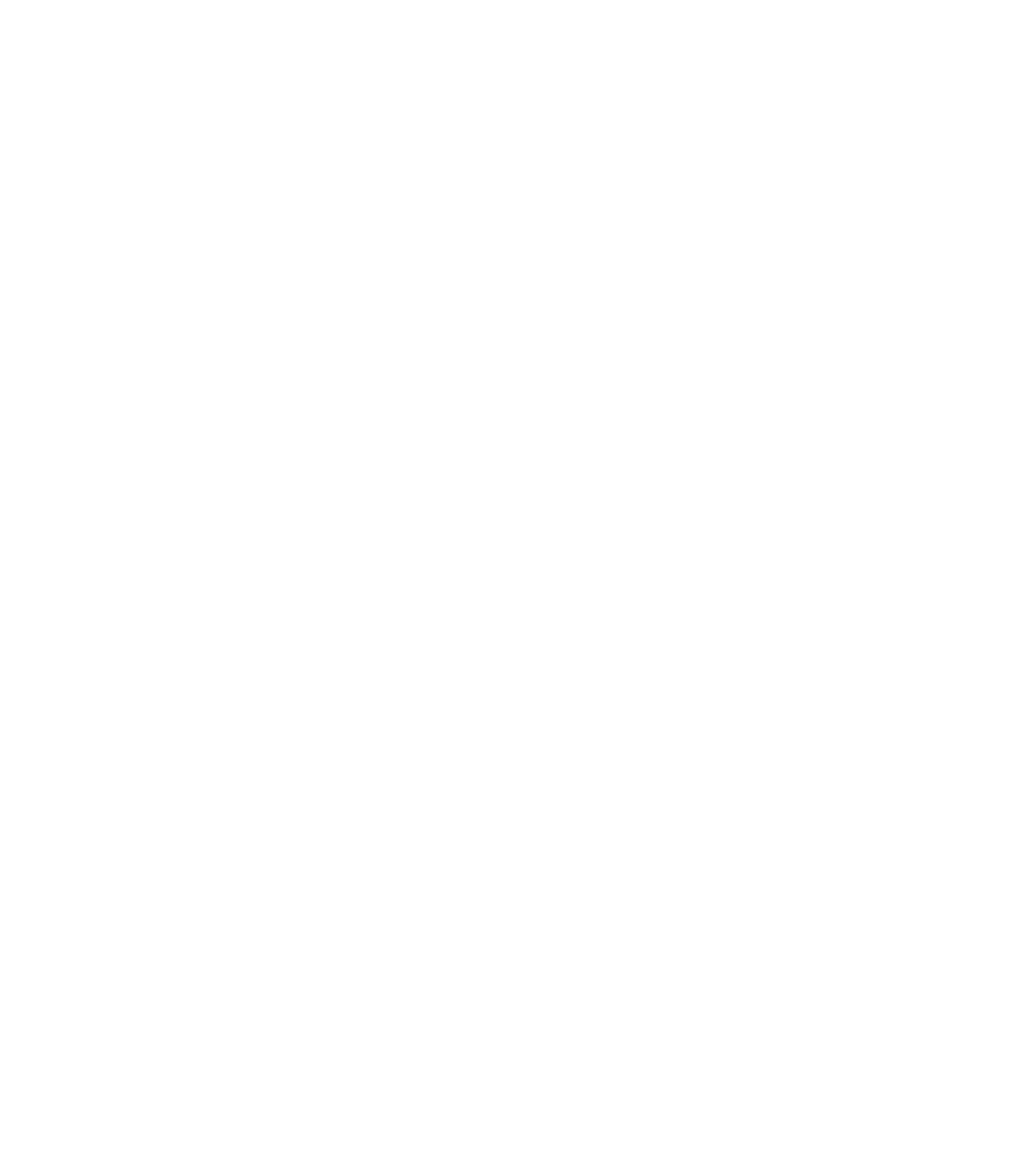
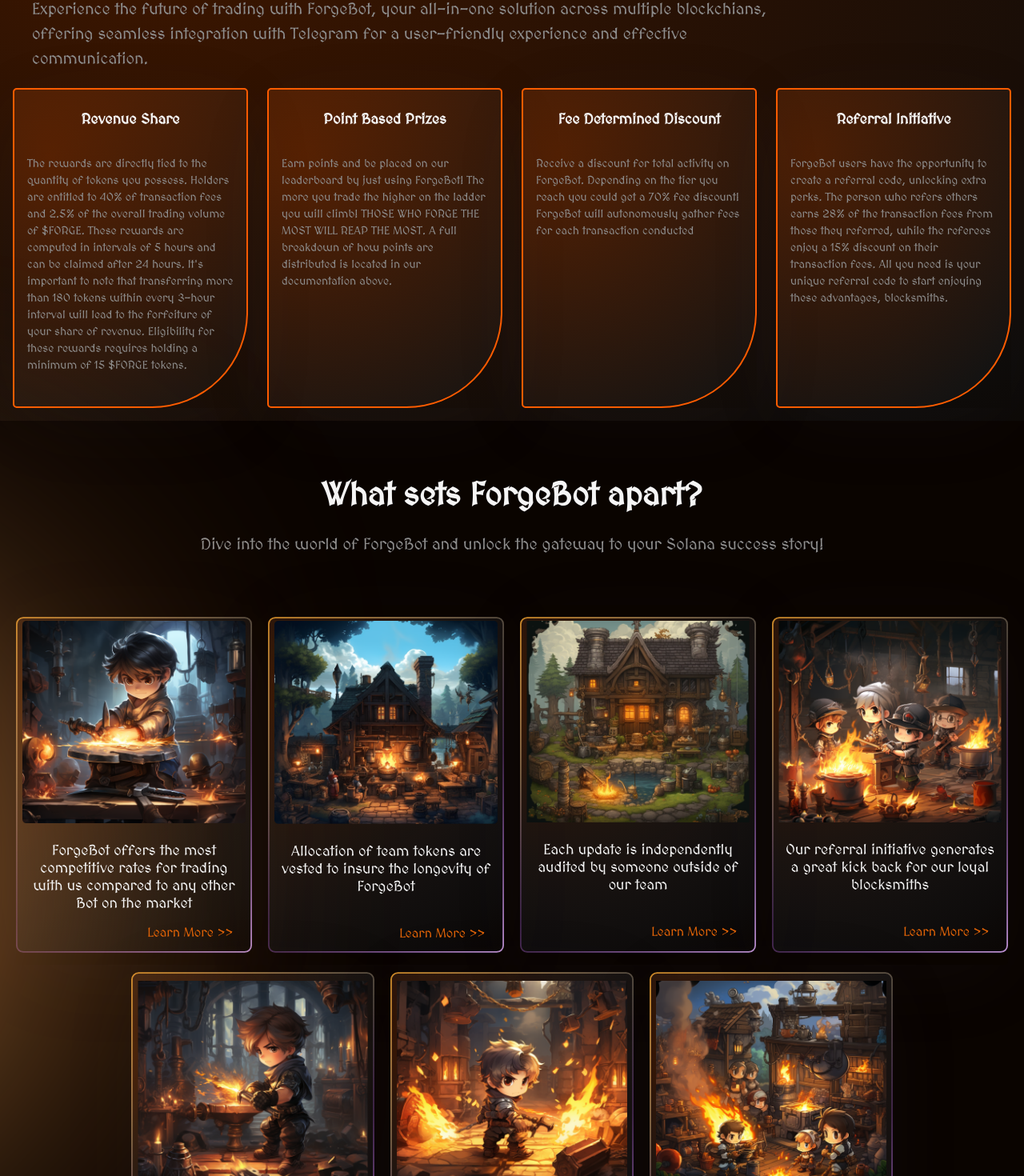
Before and after one commit to arimaulanahardan/Forgebot.io, a React (Vite) app: page / in a window 1280 px wide. Shown: the part 1131-2601 px from the top of the page at 80% size. Before the commit the page ends 952 px from the top, so only its background shows below. Built offline with nearby package versions, Linux system fonts and the light colour scheme.

Commit message:
add: Features Section

```diff
--- a/src/App.tsx
+++ b/src/App.tsx
@@ -3,7 +3,9 @@
 import {
   Navbar,
   Hero,
-  Count
+  Count,
+  Benefit,
+  Feature,
 } from "./components"
 
 
@@ -19,6 +21,8 @@
         <div className={`${styles.boxWidth}`}>
           <Hero />
           <Count />
+          <Benefit />
+          <Feature />
         </div>
       </div>
     </div>
--- a/src/assets/index.ts
+++ b/src/assets/index.ts
@@ -7,6 +7,8 @@
 import Discord from "./Discord.svg"
 import GradientCardCount from "./CardCount.svg"
 import HeroImage from "./HeroImage.png"
+import HammerCusrsor from "./HammerCursor.png"
+import BGCardFeatures from "./BgCardFeature.svg"
 import BenefitFeature1 from "./Benefit (1).png"
 import BenefitFeature2 from "./Benefit (2).png"
 import BenefitFeature3 from "./Benefit (3).png"
@@ -27,6 +29,8 @@
     Discord,
     GradientCardCount,
     HeroImage,
+    HammerCusrsor,
+    BGCardFeatures,
     BenefitFeature1,
     BenefitFeature2,
     BenefitFeature3,
--- /dev/null
+++ b/src/common/components/CardBenefit.tsx
@@ -0,0 +1,36 @@
+import React from 'react';
+
+interface cardBenefitProps {
+    id: string;
+    title: string;
+    description: string;
+    link: string;
+}
+
+const CardBenefit: React.FC<cardBenefitProps> = ({ id, title, description, link }) => {
+    return (
+        <div
+            id={id}
+            className="button w-full flex mb-4 flex-col justify-between items-center"
+            onClick={() => window.open(link)}
+        >
+            <div className=""
+                style={{
+                    borderRadius: '0.3125rem 0.3125rem 7.5rem 0.3125rem',
+                    border: '2px solid #FF5C00',
+                    background: 'radial-gradient(151.92% 127.02% at 15.32% 21.04%, rgba(255, 92, 0, 0.20) 0%, rgba(110, 191, 244, 0.04) 77.08%, rgba(70, 144, 212, 0.00) 100%)',
+                    height: "400px"
+                }}>
+
+                <div className='pt-6 w-full pb-6'>
+                    <h1 className='font-montserrat font-semibold text-primaryTextColor text-[18px] text-center'>{title}</h1>
+                    <div className='w-full p-4 mt-4'>
+                        <p className='text-[14px] text-dimWhite text-left text-normal text-wrap leading-normal'>{description}</p>
+                    </div>
+                </div>
+            </div>
+        </div>
+    );
+}
+
+export default CardBenefit;
--- /dev/null
+++ b/src/common/components/CardFeature.tsx
@@ -0,0 +1,36 @@
+import React from "react";
+import { BGCardFeatures } from "../../assets";
+
+
+interface CardFeaturesProps {
+    id: string;
+    description: string;
+    image: string;
+    link: string;
+}
+
+const CardFeature: React.FC<CardFeaturesProps> = ({ id, description, image, link }) => {
+    return (
+        <div
+            id={id}
+            className="button flex flex-col justify-between items-center rounded-[4px]"
+            style={{
+                background: `url(${BGCardFeatures}) no-repeat center`,
+                backgroundSize: "contain",
+                height: "450px",
+            }}
+        >
+            <div className="relative flex flex-col items-center p-2 mt-3">
+                <img src={image} alt="#"
+                />
+                <div className="h-[125px] px-2">
+                    <h1 className='text-center font-normal text-primaryTextColor text-[18px] pt-6 pb-2 leading-[22px] '>{description}</h1>
+                </div>
+                    <a href={link} className='text-secondary w-full text-end px-4 hover:underline'>Learn More {">>"}</a>
+            </div>
+
+        </div>
+    );
+}
+
+export default CardFeature;
--- /dev/null
+++ b/src/components/Benefit.tsx
@@ -0,0 +1,37 @@
+import CardBenefit from '../common/components/CardBenefit';
+import { benefits } from '../constants';
+import styles from '../styles';
+
+const Benefit = () => {
+    return (
+        <section className='w-full flex flex-col justify-center items-center'
+            style={
+                {
+                    background: 'radial-gradient(151.92% 127.02% at 15.32% 21.04%, rgba(255, 92, 0, 0.20) 0%, rgba(110, 191, 244, 0.04) 77.08%, rgba(70, 144, 212, 0.00) 100%)',
+                    backgroundSize: 'cover',
+                }
+            }
+        >
+
+            <div className='m-10 mb-5'>
+                <h1 className='text-white font-montserrat font-bold text-[40px] text-left w-[600px] '>Your Benefit From using our Services</h1>
+                <p className={`${styles.paragraph} mt-4 w-[80%]`}>
+                Experience the future of trading with ForgeBot, your all-in-one solution across multiple blockchians, offering seamless integration with Telegram for a user-friendly experience and effective communication.
+                </p>
+            </div>
+            <div className='flex gap-6 mx-4'>
+                {benefits.map((benefit, i) => (
+                    <CardBenefit
+                        key={benefit.id}
+                        id={benefit.id}
+                        title={benefit.tittle}
+                        description={benefit.description}
+                        link={benefit.link}
+                    />
+                ))}
+            </div>
+        </section>
+    )
+}
+
+export default Benefit;
--- /dev/null
+++ b/src/components/Feature.tsx
@@ -0,0 +1,43 @@
+import CardFeature from '../common/components/CardFeature';
+import { featureBenefits } from '../constants';
+import styles from '../styles';
+
+const Features = () => {
+    return (
+        <section className='w-full flex flex-col justify-center items-center mb-10 relative'>
+            <div className='m-16 mb-5'>
+                <h1 className='text-primaryTextColor font-bold text-[40px] text-center w-full '>What sets ForgeBot apart?</h1>
+                <p className={`${styles.paragraph} mt-4 w-full text-center px-44 mb-10`}>
+                    Dive into the world of ForgeBot and unlock the gateway to your Solana success story!
+                </p>
+            </div>
+            <div className='absolute z-[0] -left-1/2  w-[50%] h-[50%] rounded-full circle__gradient' />
+            <div className="grid grid-cols-4 gap-5 px-5">
+                {featureBenefits.slice(0, 4).map((feature, i) => (
+                    <CardFeature
+                        key={feature.id}
+                        id={feature.id}
+                        description={feature.description}
+                        image={feature.image}
+                        link={feature.link}
+                    />
+                ))}
+            </div>
+            <div className='px-36 items-center'>
+                <div className="grid grid-cols-3 gap-5 px-5">
+                    {featureBenefits.slice(4).map((feature, i) => (
+                        <CardFeature
+                            key={feature.id}
+                            id={feature.id}
+                            description={feature.description}
+                            image={feature.image}
+                            link={feature.link}
+                        />
+                    ))}
+                </div>
+            </div>
+        </section>
+    )
+}
+
+export default Features;
--- a/src/components/Hero.tsx
+++ b/src/components/Hero.tsx
@@ -15,7 +15,7 @@
                 backgroundPosition: 'center',
                 backgroundRepeat: 'no-repeat',
             }}>
-            <aside className="flex flex-col gap-4 h-full py-36 items-center border-r border-white border-opacity-50 cursor-pointer">
+            <aside className="flex flex-col gap-4 h-full py-36 items-center border-r border-white border-opacity-50">
                 {socialMediaLinks.map((social, i) => (
                     <a href={social.link}>
                         <img
@@ -48,7 +48,7 @@
                 </h1>
                 <img src={HeroImage} alt="HeroImage" className="w-[550px] object-contain" />
             </div>
-            <div className='absolute z-0 -right-1 w-[40%] h-[40%] rounded-full circle__gradient' />
+            <div className='absolute z-0 -right-1 w-[20%] h-[20%] rounded-full circle__gradient' />
         </section>
     )
 
--- a/src/components/Navbar.tsx
+++ b/src/components/Navbar.tsx
@@ -32,7 +32,7 @@
                         <li
                             key={nav.id}
                             className={`${styles.paragraph}
-                             cursor-pointer ${i === navLinks.length - 1 ? 'mr-0' : 'mr-10'} hover:text-white hover:underline mr-10`}
+                             ${i === navLinks.length - 1 ? 'mr-0' : 'mr-10'} hover:text-white hover:underline mr-10`}
                         >
                             <a href={`#${nav.id}`}>
                                 {nav.tittle}
@@ -62,7 +62,7 @@
                         {navLinks.map((nav, i) => (
                             <li
                                 key={nav.id}
-                                className={`font-montserrat font-normal cursor-pointer text-[16px] ${i === navLinks.length - 1 ? 'mr-0' : 'mb-4'} text-white mr-10`}
+                                className={`font-montserrat font-normal text-[16px] ${i === navLinks.length - 1 ? 'mr-0' : 'mb-4'} text-white mr-10`}
                             >
                                 <a href={`#${nav.id}`}>
                                     {nav.title}
--- a/src/components/index.ts
+++ b/src/components/index.ts
@@ -1,9 +1,13 @@
 import Navbar from './Navbar';
 import Hero from './Hero';
 import Count from './Count';
+import Benefit from './Benefit';
+import Feature from './Feature';
 
 export {
     Navbar,
     Hero,
     Count,
+    Benefit,
+    Feature
 };
--- a/src/index.css
+++ b/src/index.css
@@ -14,6 +14,7 @@
   padding: 0;
   scroll-behavior: smooth;
   box-sizing: border-box;
+  cursor : url('./assets/HammerCursor.png'), auto;
 }
 
 .circle__gradient {
@@ -27,6 +28,6 @@
 }
 
 .button:hover{
-    cursor: pointer;
+    cursor: url('./assets/HammerCursor.png'), auto;
     transform: scale(1.05);
 }
```
Also changed, not shown: src/assets/BgCardFeature.svg (added), src/assets/HammerCursor.png (added).
